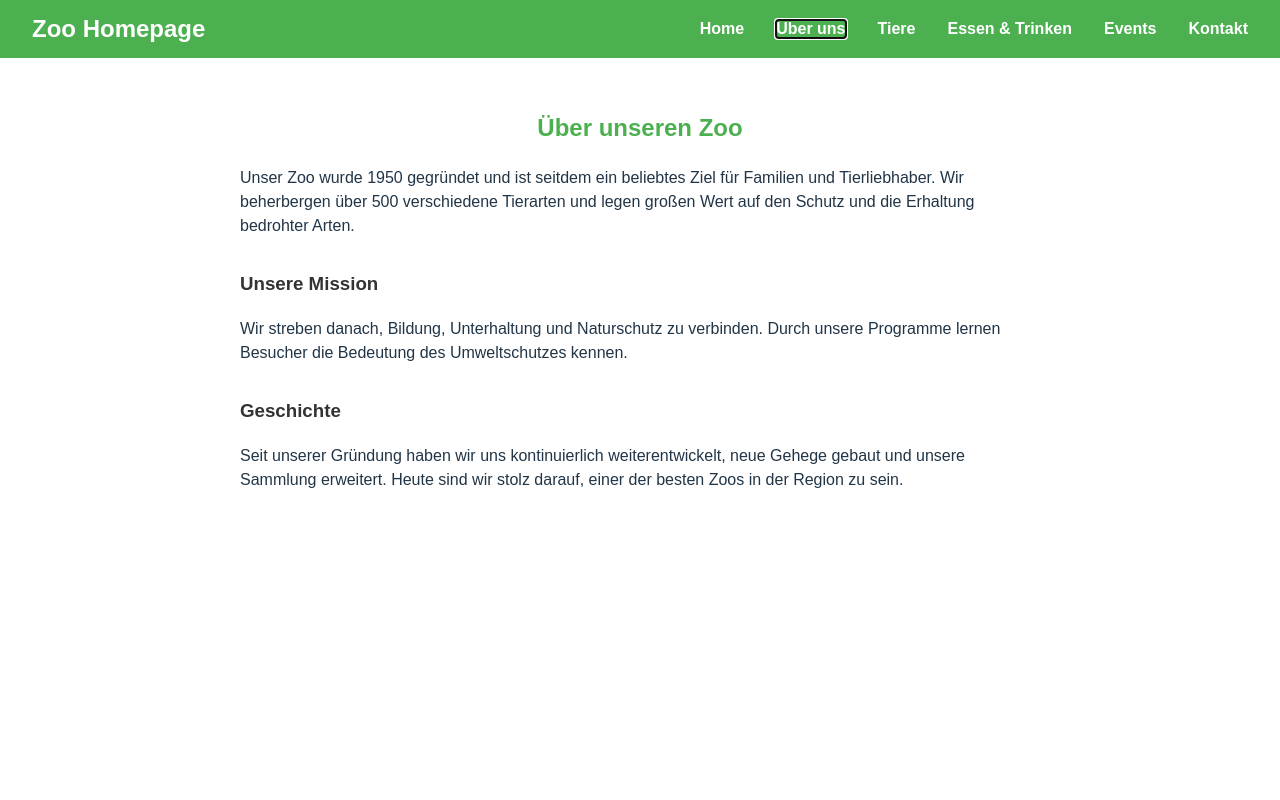
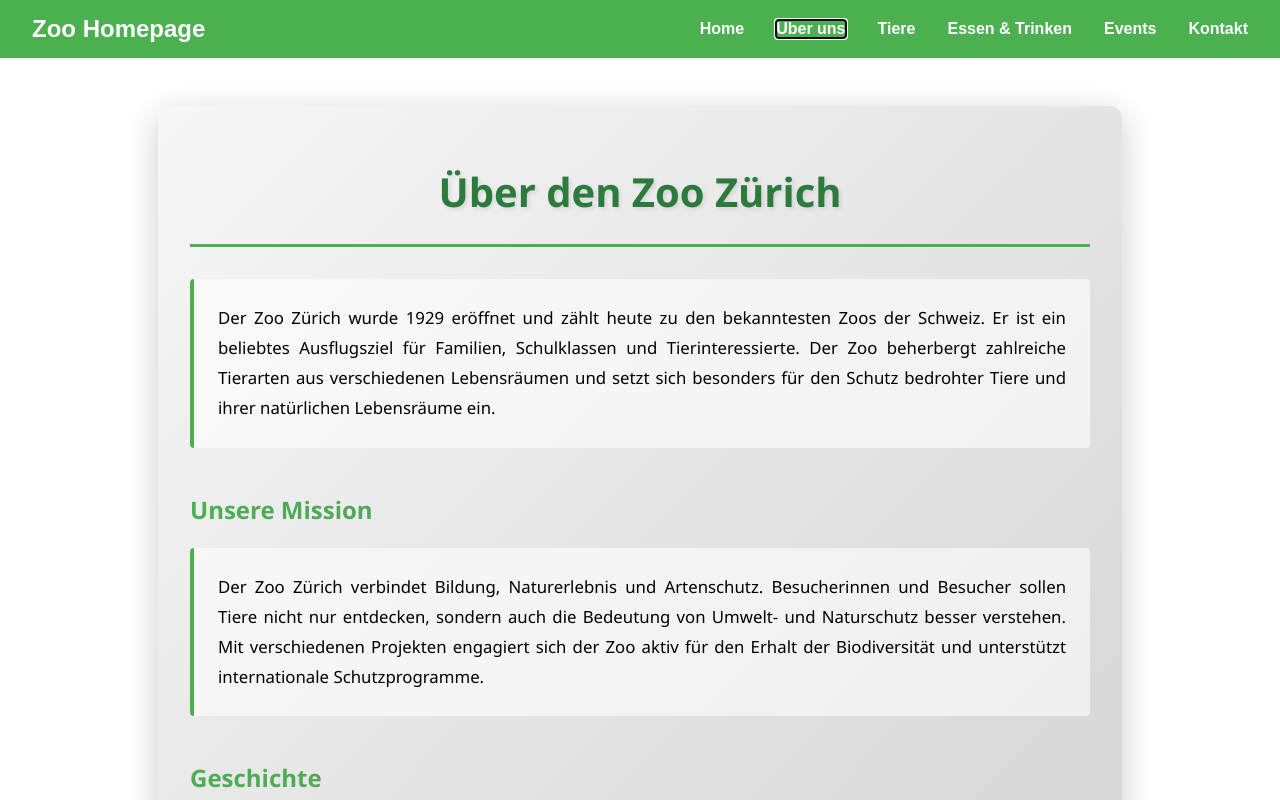
Before and after one commit to ramonmuffler/Zoo-Apply, a React (Vite) app: page / in a window 1280 px wide. Both pictures are taken after a click on the button "Über uns". Shown: the top 800 px of the page. Built offline with nearby package versions, Linux system fonts and the light colour scheme.

Commit message:
added ZooInfo
Co-authored-by: Ramon <ramon@ramoncyril.meier@bluewin.ch>

```diff
--- a/src/pages/About.css
+++ b/src/pages/About.css
@@ -1,15 +1,48 @@
 .about {
-  padding: 2rem;
-  max-width: 800px;
-  margin: 0 auto;
+  padding: 1rem 2rem;
+  max-width: 900px;
+  margin: 3rem auto 0;
+  background: linear-gradient(135deg, rgba(245, 245, 245, 0.85) 0%, #d3d3d3 100%);
+  border-radius: 12px;
+  box-shadow: 0 8px 32px rgba(0, 0, 0, 0.2);
+  font-family: 'Segoe UI', Tahoma, Geneva, Verdana, sans-serif;
+  line-height: 1.8;
 }
 
 .about h2 {
-  color: #4CAF50;
+  color: #2d7a3e;
   text-align: center;
+  font-size: 2.5rem;
+  margin-bottom: 2rem;
+  text-shadow: 2px 2px 4px rgba(0, 0, 0, 0.1);
+  border-bottom: 3px solid #4CAF50;
+  padding-bottom: 1rem;
 }
 
 .about h3 {
-  color: #333;
-  margin-top: 2rem;
+  color: #2d5a3d;
+  margin-top: 2.5rem;
+  margin-bottom: 1rem;
+  font-size: 1.5rem;
+  background: linear-gradient(90deg, #4CAF50 0%, #708090 100%);
+  -webkit-background-clip: text;
+  -webkit-text-fill-color: transparent;
+  background-clip: text;
 }
+
+.about p {
+  color: #000000;
+  margin-bottom: 1.5rem;
+  font-size: 1.05rem;
+  text-align: justify;
+  background-color: rgba(255, 255, 255, 0.6);
+  padding: 1.5rem;
+  border-left: 4px solid #4CAF50;
+  border-radius: 4px;
+  transition: all 0.3s ease;
+}
+
+.about p:hover {
+  background-color: #f9f9f9;
+  box-shadow: 0 4px 12px rgba(0, 0, 0, 0.15);
+}
--- a/src/pages/About.tsx
+++ b/src/pages/About.tsx
@@ -3,12 +3,12 @@
 const About = () => {
   return (
     <div className="about">
-      <h2>Über unseren Zoo</h2>
-      <p>Unser Zoo wurde 1950 gegründet und ist seitdem ein beliebtes Ziel für Familien und Tierliebhaber. Wir beherbergen über 500 verschiedene Tierarten und legen großen Wert auf den Schutz und die Erhaltung bedrohter Arten.</p>
+      <h2>Über den Zoo Zürich</h2>
+      <p>Der Zoo Zürich wurde 1929 eröffnet und zählt heute zu den bekanntesten Zoos der Schweiz. Er ist ein beliebtes Ausflugsziel für Familien, Schulklassen und Tierinteressierte. Der Zoo beherbergt zahlreiche Tierarten aus verschiedenen Lebensräumen und setzt sich besonders für den Schutz bedrohter Tiere und ihrer natürlichen Lebensräume ein.</p>
       <h3>Unsere Mission</h3>
-      <p>Wir streben danach, Bildung, Unterhaltung und Naturschutz zu verbinden. Durch unsere Programme lernen Besucher die Bedeutung des Umweltschutzes kennen.</p>
+      <p>Der Zoo Zürich verbindet Bildung, Naturerlebnis und Artenschutz. Besucherinnen und Besucher sollen Tiere nicht nur entdecken, sondern auch die Bedeutung von Umwelt- und Naturschutz besser verstehen. Mit verschiedenen Projekten engagiert sich der Zoo aktiv für den Erhalt der Biodiversität und unterstützt internationale Schutzprogramme.</p>
       <h3>Geschichte</h3>
-      <p>Seit unserer Gründung haben wir uns kontinuierlich weiterentwickelt, neue Gehege gebaut und unsere Sammlung erweitert. Heute sind wir stolz darauf, einer der besten Zoos in der Region zu sein.</p>
+      <p>Seit seiner Eröffnung hat sich der Zoo Zürich laufend weiterentwickelt. Im Laufe der Jahre entstanden moderne und naturnahe Anlagen wie der Masoala Regenwald, der Kaeng Krachan Elefantenpark und die Lewa Savanne. Heute gilt der Zoo Zürich als modernes Natur- und Artenschutzzentrum mit grosser Bedeutung für Bildung, Forschung und nachhaltigen Naturschutz.</p>
     </div>
   );
 };
```
